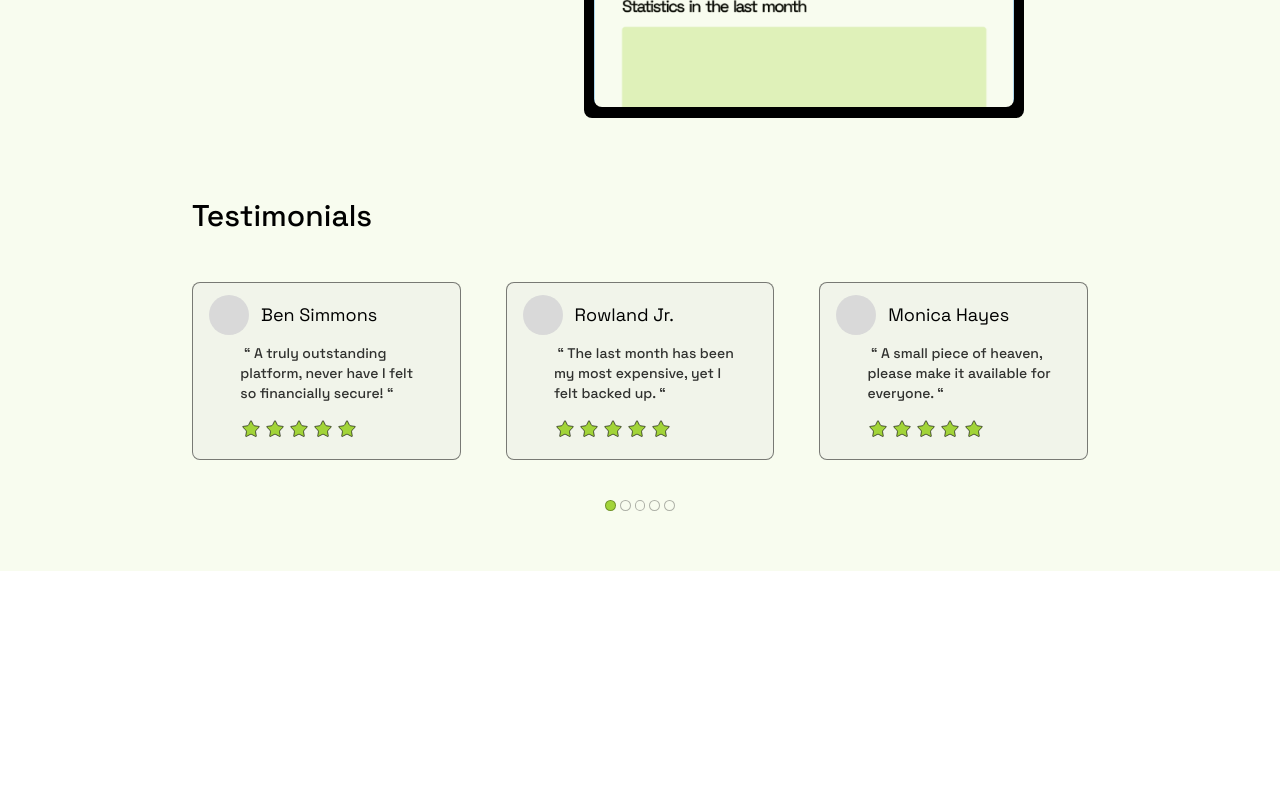
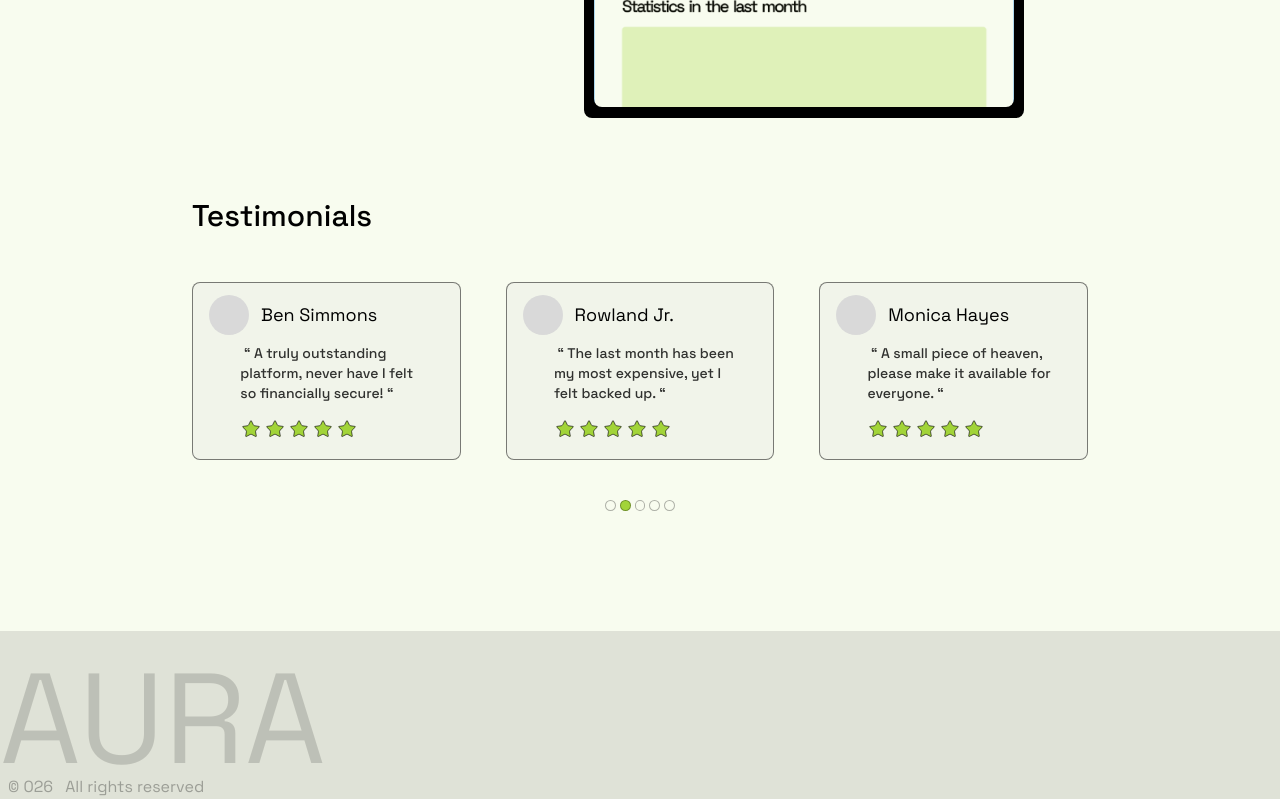
Before and after one commit to mgalen007/Aura, a React app in the folder frontend/: page / in a window 1280 px wide. Shown: the part 1050-1850 px from the top of the page. Before the commit the page ends 1621 px from the top, so only its background shows below. Built offline with nearby package versions, Linux system fonts and the light colour scheme; the HTML template or start-up script is replaced by a standard one; a web font is replaced by a local one.

Commit message:
Added Footer component

```diff
--- a/frontend/src/landing/Landing.tsx
+++ b/frontend/src/landing/Landing.tsx
@@ -7,6 +7,7 @@ import Button from './components/Button.tsx'
 import dashboardImage from '../assets/dashboard-preview.png'
 import TestimonialCard from './components/TestimonialCard.tsx'
 import Navigator from './components/Navigator.tsx'
+import Footer from './components/Footer.tsx'
 
 interface Feature {
     title: string,
@@ -35,7 +36,7 @@ const features: Feature[] = [
 function LandingPage() {
     return (
         <div
-            className="bg-[#F8FCEF] w-full pb-15"
+            className="bg-[#F8FCEF] w-full"
         >
             <Navbar
                 sections={['Home', 'About Us', 'Services', 'Contact']}
@@ -149,10 +150,15 @@ function LandingPage() {
                     />
                 </div>
             </section>
-            <section>
+            <section
+                className="mb-30"
+            >
                 <Navigator
                     nbr={5}
                 />
+            </section>
+            <section>
+                <Footer />
             </section>
         </div>
     )
--- /dev/null
+++ b/frontend/src/landing/components/Footer.tsx
@@ -0,0 +1,23 @@
+
+function Footer() {
+    const date = (new Date()).toLocaleDateString()
+    const year = date.slice(5)
+    return (
+        <div
+            className="bg-black/10 mb-0 h-42"
+        >
+            <h1
+                className="text-9xl text-black/15 w-fit translate-y-6"
+            >
+                AURA
+            </h1>
+            <p
+                className="text-black/30 mt-4 ml-2"
+            >
+                &copy; {year} &nbsp; All rights reserved
+            </p>
+        </div>
+    )
+}
+
+export default Footer
--- a/frontend/src/landing/components/Navigator.tsx
+++ b/frontend/src/landing/components/Navigator.tsx
@@ -17,7 +17,7 @@ function Navigator({ nbr }: NavigatorProps) {
                     <div
                         key={image}
                         className={
-                            image == 1 ? (
+                            image == 2 ? (
                                 `bg-[#A2D439] h-[11px] w-[20%] border border-black/30 rounded-[50%]`
                             ) : (
                                 "h-[11px] w-[20%] border border-black/30 rounded-[50%]"                           )
```
